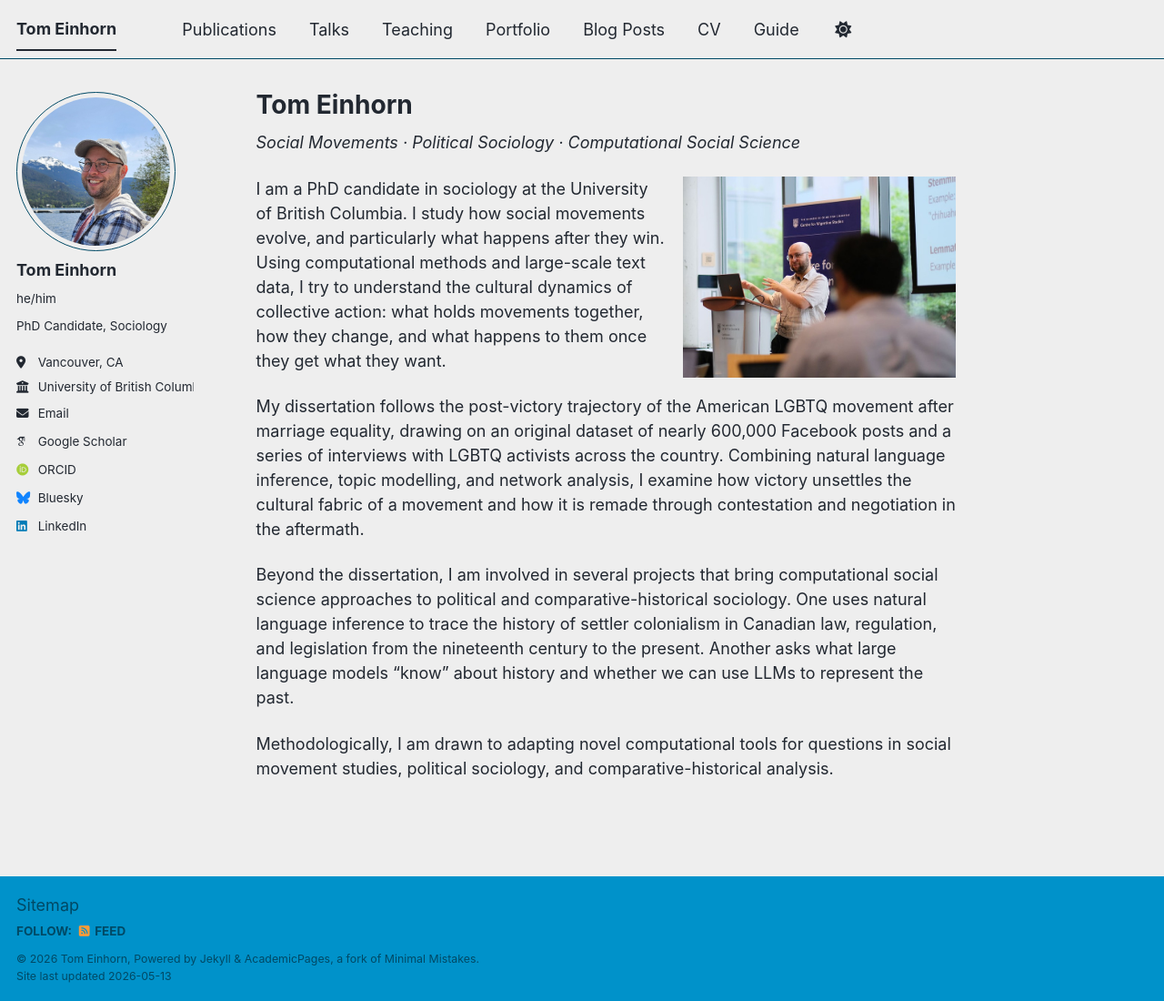
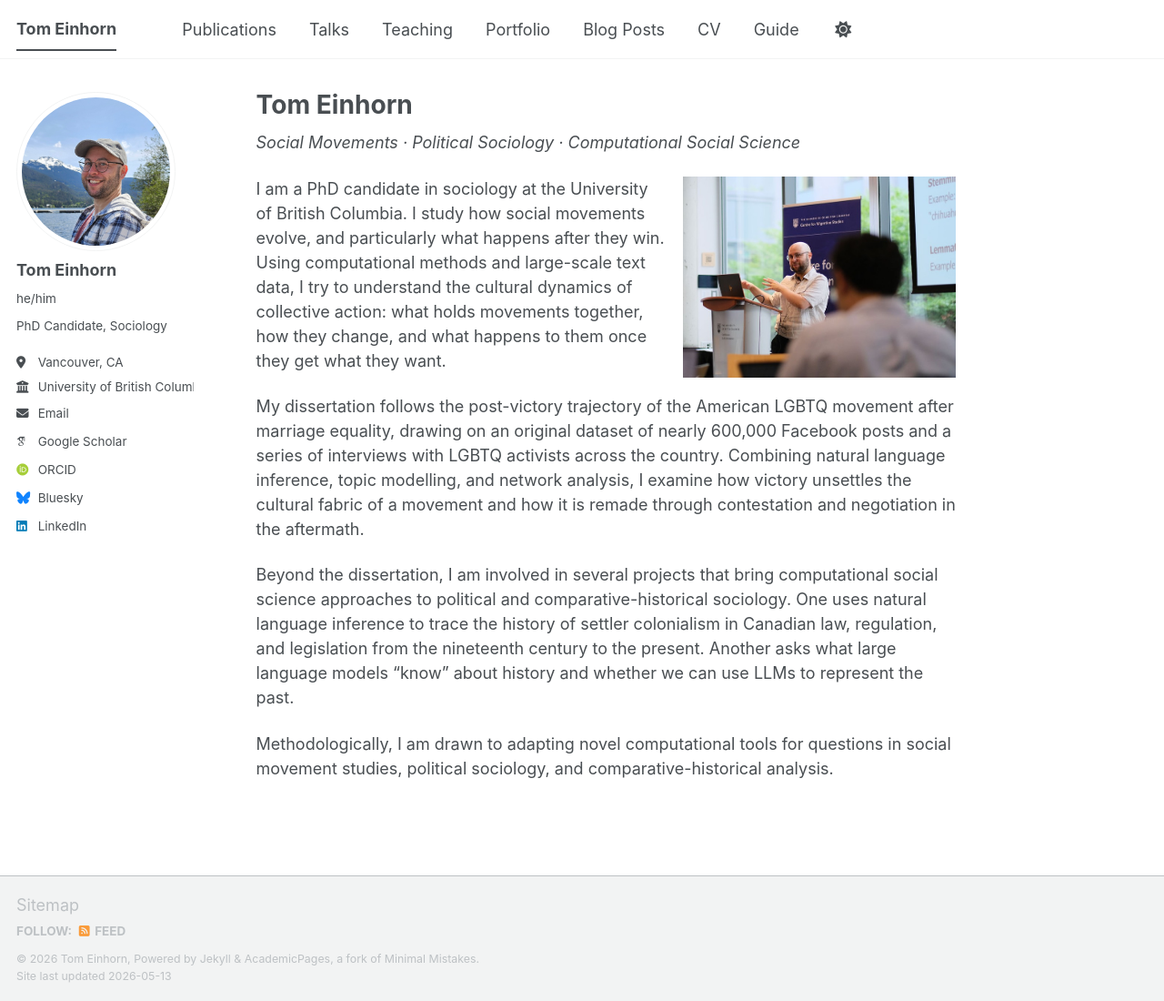
Before and after one commit to TomEinhorn/tomeinhorn.github.io, a Jekyll site: the page built from _pages/about.md, in a window 1280 px wide and 1100 px high. Shown: the whole window at 91% size. Built offline with Jekyll 4.4.1, drawn with Linux system fonts in a browser that asks for light colours; some web fonts are replaced; a script bundle is joined from its source files by our own code; library files that are not in the unit come from our copies.

Commit message:
Update _config.yml

```diff
--- a/_config.yml
+++ b/_config.yml
@@ -8,7 +8,7 @@
 
 # Basic Site Settings
 locale                   : "en-US"
-site_theme               : "air" #"default" # The available themes options are "default", "air", "sunrise", "mint", "dirt" and "contrast"
+site_theme               : "default" # The available themes options are "default", "air", "sunrise", "mint", "dirt" and "contrast"
 title                    : "Tom Einhorn"
 title_separator          : "-"
 name                     : &name "Tom Einhorn"
```
